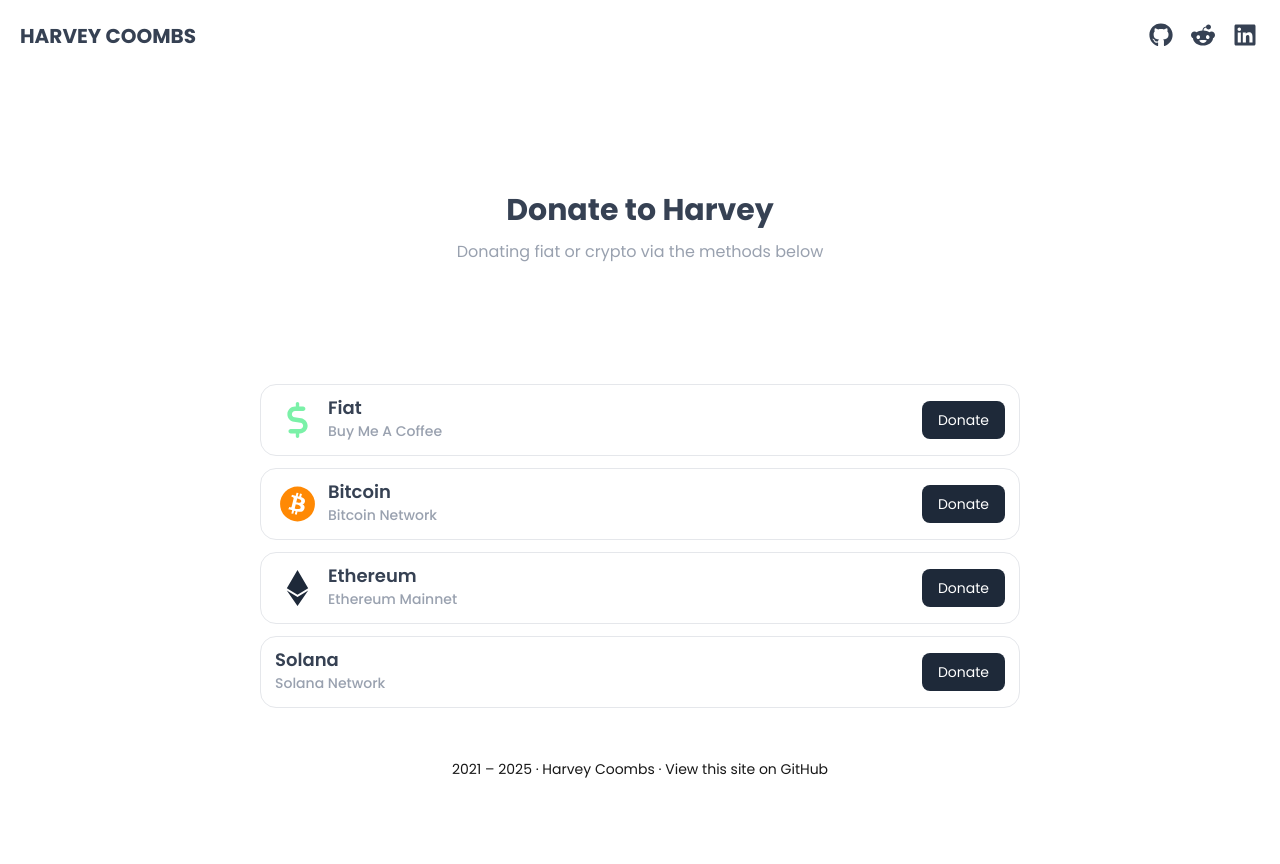
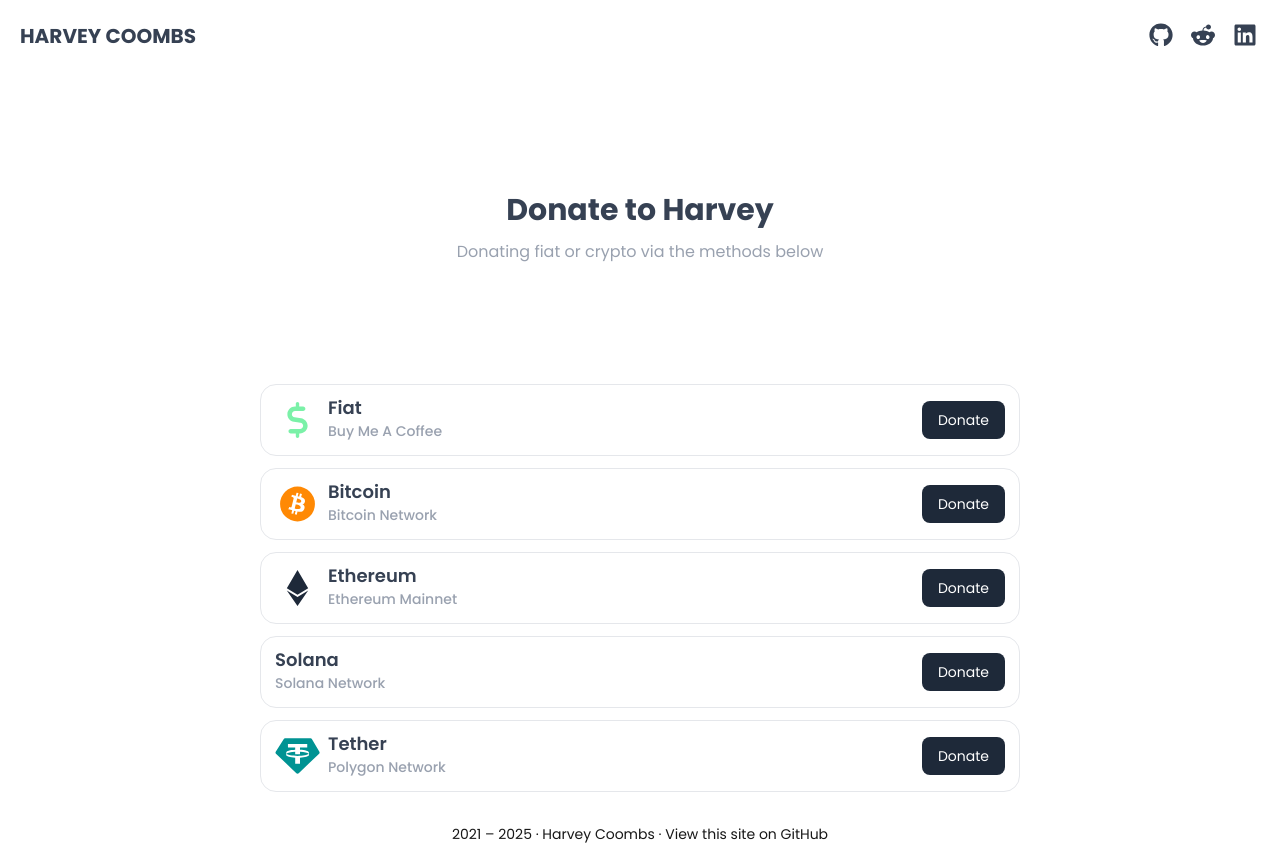
Before and after one commit to harveycoombs/www, a Next.js app: page /donate in a window 1280 px wide. Before the commit the page ends 800 px from the top, so only its background shows below. Built offline with nearby package versions, Linux system fonts and the light colour scheme.

Commit message:
Added USDT as a donation option

```diff
--- a/app/donate/page.tsx
+++ b/app/donate/page.tsx
@@ -33,6 +33,11 @@
                 setOpenCryptoAddress(process.env.NEXT_PUBLIC_SOLANA_ADDRESS ?? "");
                 setOpenCryptoIcon(faSolana);
                 break;
+            case "usdt":
+                setOpenCryptoTitle("Tether");
+                setOpenCryptoAddress(process.env.NEXT_PUBLIC_USDT_ADDRESS ?? "");
+                setOpenCryptoIcon(null);
+                break;
             default:
                 setOpenCryptoTitle("");
                 setOpenCryptoAddress("");
@@ -54,6 +59,21 @@
                     <DonationOption title="Bitcoin" description="Bitcoin Network" icon={faBitcoin} iconColor="text-orange-400" onClick={() => setOpenCrypto("btc")} />
                     <DonationOption title="Ethereum" description="Ethereum Mainnet" icon={faEthereum} iconColor="text-gray-800" onClick={() => setOpenCrypto("eth")} />
                     <DonationOption title="Solana" description="Solana Network" icon={faSolana} iconColor="text-purple-400" onClick={() => setOpenCrypto("sol")} />
+
+                    <div className="flex items-center border border-gray-200 rounded-2xl p-3.5 mb-3 select-none justify-between">
+                        <div className="flex items-center gap-2">
+                            <svg width="45" height="36" viewBox="0 0 111 90" fill="none" xmlns="http://www.w3.org/2000/svg">
+                                <path fillRule="evenodd" clipRule="evenodd" d="M24.4825 0.862305H88.0496C89.5663 0.862305 90.9675 1.64827 91.7239 2.92338L110.244 34.1419C111.204 35.7609 110.919 37.8043 109.549 39.1171L58.5729 87.9703C56.9216 89.5528 54.2652 89.5528 52.6139 87.9703L1.70699 39.1831C0.305262 37.8398 0.0427812 35.7367 1.07354 34.1077L20.8696 2.82322C21.6406 1.60483 23.0087 0.862305 24.4825 0.862305ZM79.8419 14.8003V23.5597H61.7343V29.6329C74.4518 30.2819 83.9934 32.9475 84.0642 36.1425L84.0638 42.803C83.993 45.998 74.4518 48.6635 61.7343 49.3125V64.2168H49.7105V49.3125C36.9929 48.6635 27.4513 45.998 27.3805 42.803L27.381 36.1425C27.4517 32.9475 36.9929 30.2819 49.7105 29.6329V23.5597H31.6028V14.8003H79.8419ZM55.7224 44.7367C69.2943 44.7367 80.6382 42.4827 83.4143 39.4727C81.0601 36.9202 72.5448 34.9114 61.7343 34.3597V40.7183C59.7966 40.8172 57.7852 40.8693 55.7224 40.8693C53.6595 40.8693 51.6481 40.8172 49.7105 40.7183V34.3597C38.8999 34.9114 30.3846 36.9202 28.0304 39.4727C30.8066 42.4827 42.1504 44.7367 55.7224 44.7367Z" fill="#009393"/>
+                            </svg>
+
+                            <div>
+                                <strong className="block text-lg leading-none font-semibold text-gray-700">Tether</strong>
+                                <div className="text-sm mt-1 font-medium max-sm:text-xs">Polygon Network</div>
+                            </div>
+                        </div>
+
+                        <Button onClick={() => setOpenCrypto("usdt")}>Donate</Button>
+                    </div>
                 </section>
             </main>
 
```
